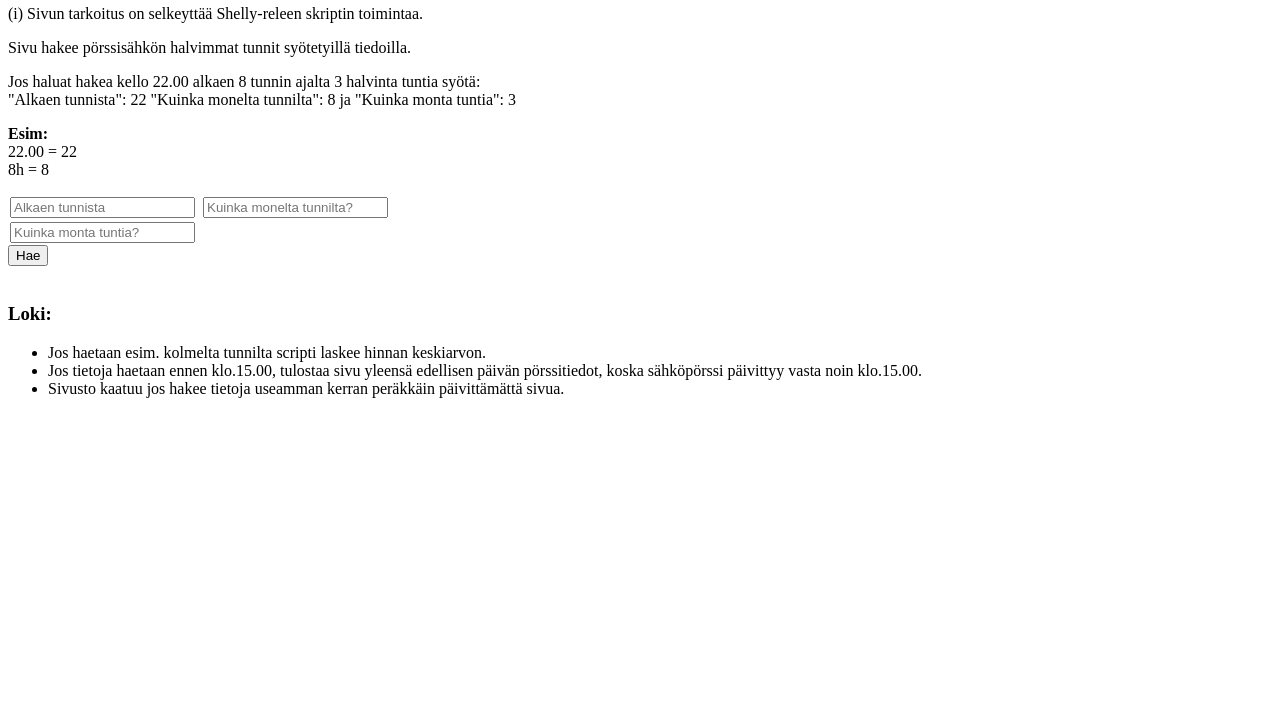
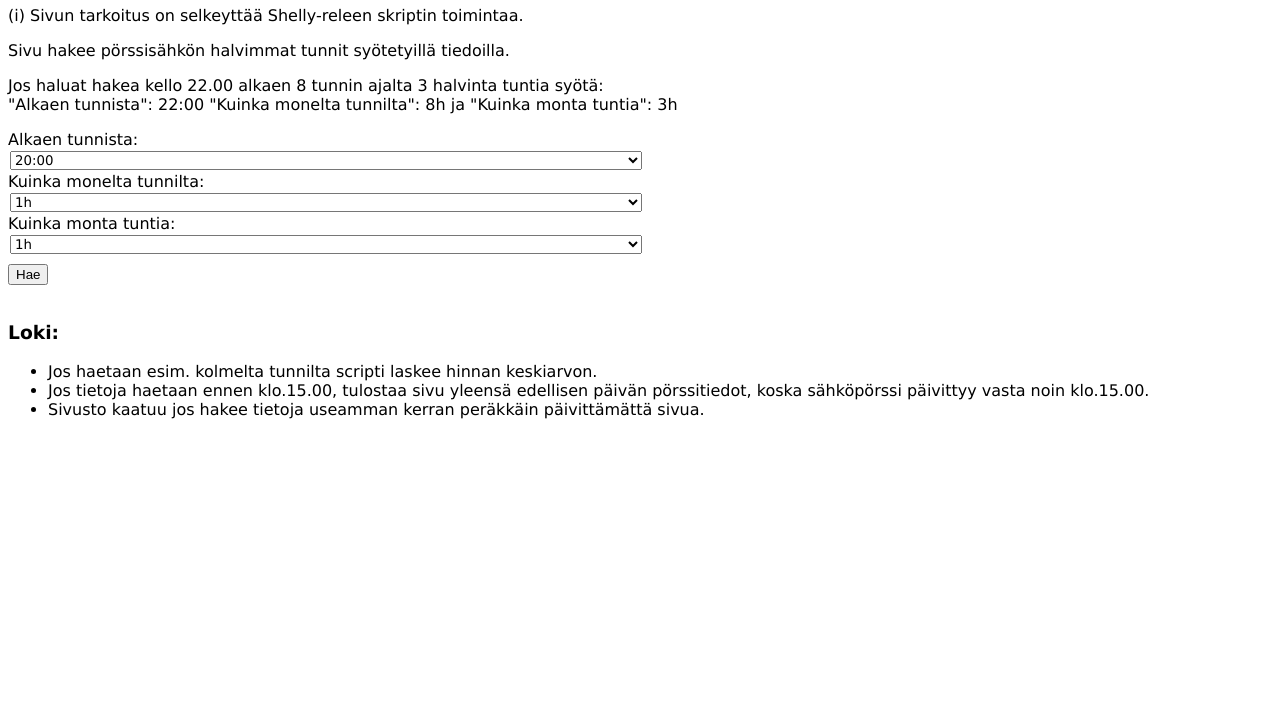
Before and after one commit to Rutjake/halvat, a plain HTML site: page index.html in a window 1280 px wide. Shown: the part 75-800 px from the top of the page. Drawn offline with Linux system fonts and the light colour scheme.

Commit message:
Inputs changed to option

```diff
--- a/get_data.js
+++ b/get_data.js
@@ -118,8 +118,8 @@ function web_printing(all_hours) {
     document.getElementById("halvimmat").innerHTML = "";
 
     // Get Input Value ! Tässä joku Bugi !
-    //period_start = document.getElementById("alku").value;
-    //period_length = document.getElementById("pituus").value;
+    period_start = document.getElementById("alku").value;
+    period_length = document.getElementById("pituus").value;
     needed_length = document.getElementById("tuntia").value;
 
     // Lista jossa vain halvimmat tunnit valitulta ajanjaksolta
--- a/index.html
+++ b/index.html
@@ -11,13 +11,46 @@
     <h1>Halvat Tunnit</h1>
     <p>(i) Sivun tarkoitus on selkeyttää Shelly-releen skriptin toimintaa.</p>
     <p>Sivu hakee pörssisähkön halvimmat tunnit syötetyillä tiedoilla.</p>
-    <p>Jos haluat hakea kello 22.00 alkaen 8 tunnin ajalta 3 halvinta tuntia syötä: <br>"Alkaen tunnista": 22 "Kuinka monelta tunnilta": 8 ja "Kuinka monta tuntia": 3</p>
-    <p><strong>Esim:</strong><br>22.00 = 22 <br>8h = 8</p>
+    <p>Jos haluat hakea kello 22.00 alkaen 8 tunnin ajalta 3 halvinta tuntia syötä: <br>"Alkaen tunnista": 22:00 "Kuinka monelta tunnilta": 8h ja "Kuinka monta tuntia": 3h</p>
+
+    <label for="alkaen">Alkaen tunnista:</label><br>
+    <select name="alkaen" id="alku">
+        <option value="20">20:00</option>
+        <option value="21">21:00</option>
+        <option value="22">22:00</option>
+        <option value="23">23:00</option>
+        <option value="24">00:00</option>
+
+    </select><br>
+    <label for="monta">Kuinka monelta tunnilta:</label><br>
+    <select name="monta" id="pituus">
+        <option value="1">1h</option>
+        <option value="2">2h</option>
+        <option value="3">3h</option>
+        <option value="4">4h</option>
+        <option value="5">5h</option>
+        <option value="6">6h</option>
+        <option value="7">7h</option>
+        <option value="8">8h</option>
+    </select><br>
+    <label for="tunteja">Kuinka monta tuntia:</label><br>
+    <select name="tunteja" id="tuntia">
+        <option value="1">1h</option>
+        <option value="2">2h</option>
+        <option value="3">3h</option>
+        <option value="4">4h</option>
+        <option value="5">5h</option>
+        <option value="6">6h</option>
+        <option value="7">7h</option>
+        <option value="8">8h</option>
+    </select><br>
+    <!--
     <input id="alku" type="number" placeholder="Alkaen tunnista">
     <input id="pituus" type="number" placeholder="Kuinka monelta tunnilta?" onhange="">
     <br>
     <input id="tuntia" type="number" placeholder="Kuinka monta tuntia?" onhange="">
     <br>
+    -->
     <button onclick="fetchData()">Hae</button>
     <h3 id ="tunnit"></h3>
     <p id="info"></p>
--- a/style.css
+++ b/style.css
@@ -1,8 +1,20 @@
+body {
+  font-family: Verdana, Helvetica, sans-serif;
+}
 table, th, td {
     border: 1px solid black;
     border-collapse: collapse;
     padding: 4px;
   }
   input {
+    font-family: Verdana, Helvetica, sans-serif;
     margin: 2px;
   }
+  select {
+    font-family: Verdana, Helvetica, sans-serif;
+    margin: 2px;
+    width: 50%;
+  }
+  button {
+    margin-top: 8px;
+  }
```
